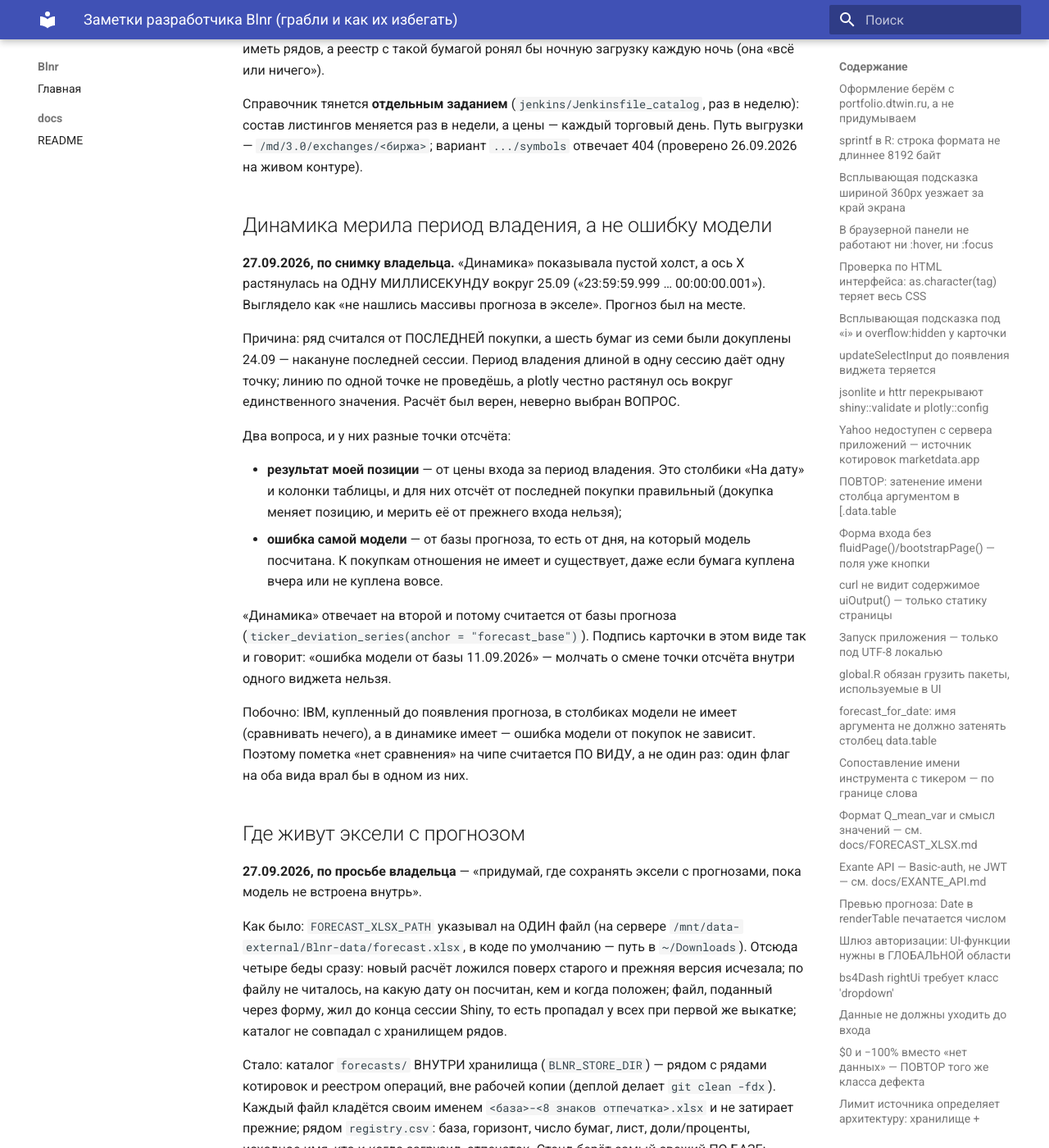
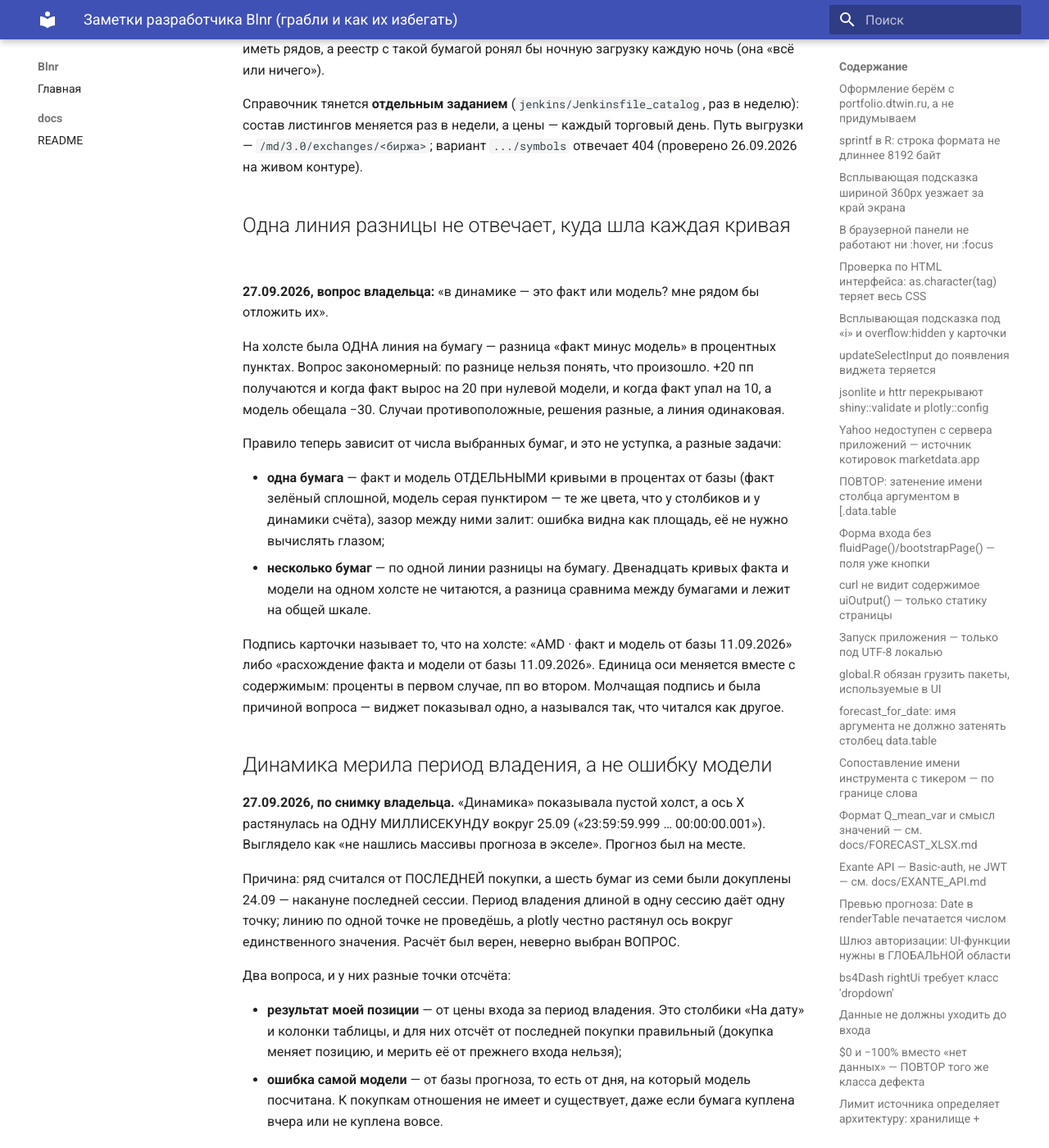
Before and after one commit to sgum/Blnr, an MkDocs documentation site: the page built from docs/dev.md, in a window 1280 px wide and 1400 px high, scrolled down 14522 px. Shown: the whole window at 82% size. Built offline with MkDocs 1.6.1 and Material for MkDocs 9.7.7, drawn with Linux system fonts in a browser that asks for light colours.

Commit message:
fix(ui): на динамике факт и модель лежат отдельными кривыми
Зеркало правки из 311.blnr.

Co-Authored-By: Claude Opus 5 <noreply@anthropic.com>

```diff
--- a/docs/dev.md
+++ b/docs/dev.md
@@ -584,6 +584,34 @@ Exante и marketdata.app — разные источники: бумага, до
 Путь выгрузки — `/md/3.0/exchanges/<биржа>`; вариант `.../symbols` отвечает 404
 (проверено 26.09.2026 на живом контуре).
 
+## Одна линия разницы не отвечает, куда шла каждая кривая
+
+**27.09.2026, вопрос владельца:** «в динамике — это факт или модель? мне рядом
+бы отложить их».
+
+На холсте была ОДНА линия на бумагу — разница «факт минус модель» в процентных
+пунктах. Вопрос закономерный: по разнице нельзя понять, что произошло.
++20 пп получаются и когда факт вырос на 20 при нулевой модели, и когда факт
+упал на 10, а модель обещала −30. Случаи противоположные, решения разные, а
+линия одинаковая.
+
+Правило теперь зависит от числа выбранных бумаг, и это не уступка, а разные
+задачи:
+
+* **одна бумага** — факт и модель ОТДЕЛЬНЫМИ кривыми в процентах от базы
+  (факт зелёный сплошной, модель серая пунктиром — те же цвета, что у столбиков
+  и у динамики счёта), зазор между ними залит: ошибка видна как площадь, её не
+  нужно вычислять глазом;
+* **несколько бумаг** — по одной линии разницы на бумагу. Двенадцать кривых
+  факта и модели на одном холсте не читаются, а разница сравнима между
+  бумагами и лежит на общей шкале.
+
+Подпись карточки называет то, что на холсте: «AMD · факт и модель от базы
+11.09.2026» либо «расхождение факта и модели от базы 11.09.2026». Единица оси
+меняется вместе с содержимым: проценты в первом случае, пп во втором. Молчащая
+подпись и была причиной вопроса — виджет показывал одно, а назывался так, что
+читался как другое.
+
 ## Динамика мерила период владения, а не ошибку модели
 
 **27.09.2026, по снимку владельца.** «Динамика» показывала пустой холст, а ось
```
Also changed, not shown: 2 other files.
